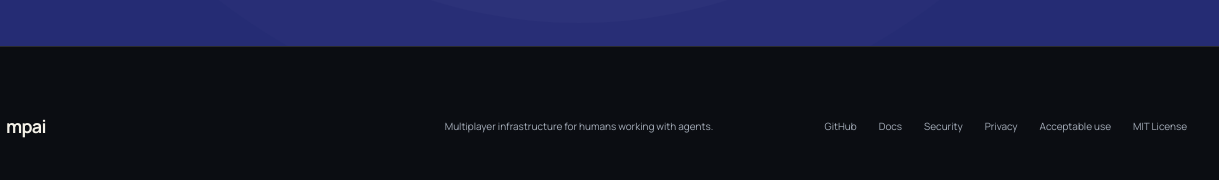
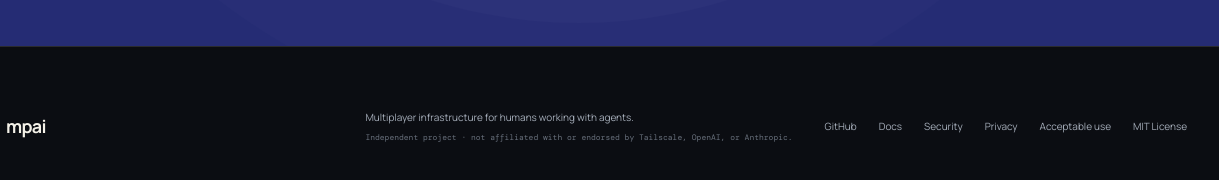
Before and after one commit to godfaddaai/multiplayer-ai, a website: page site/index.html in a window 1280 px wide. Shown: the part 7880-8060 px from the top of the page, 61-1280 px from the left. Drawn offline with nearby package versions, Linux system fonts and the light colour scheme; no server answers.

Commit message:
docs: clarify independent project status

```diff
--- a/site/index.html
+++ b/site/index.html
@@ -331,7 +331,7 @@
 
     <footer>
       <a class="brand footer-brand" href="#top"><span class="brand-mark" aria-hidden="true"><i></i><i></i></span><span>mpai</span></a>
-      <p>Multiplayer infrastructure for humans working with agents.</p>
+      <p>Multiplayer infrastructure for humans working with agents.<small>Independent project · not affiliated with or endorsed by Tailscale, OpenAI, or Anthropic.</small></p>
       <div>
         <a href="https://github.com/godfaddaai/multiplayer-ai">GitHub</a>
         <a href="https://github.com/godfaddaai/multiplayer-ai/blob/main/README.md">Docs</a>
--- a/site/styles.css
+++ b/site/styles.css
@@ -871,6 +871,7 @@ footer {
 }
 .footer-brand { color: var(--paper); }
 footer p { margin: 0; font-size: 10px; }
+footer p small { display: block; max-width: 440px; margin-top: 7px; color: #69717d; font: 400 8px/1.5 var(--mono); }
 footer > div { justify-self: end; display: flex; gap: 22px; font-size: 10px; }
 .copy-toast {
   position: fixed;
```
Also changed, not shown: README.md.
